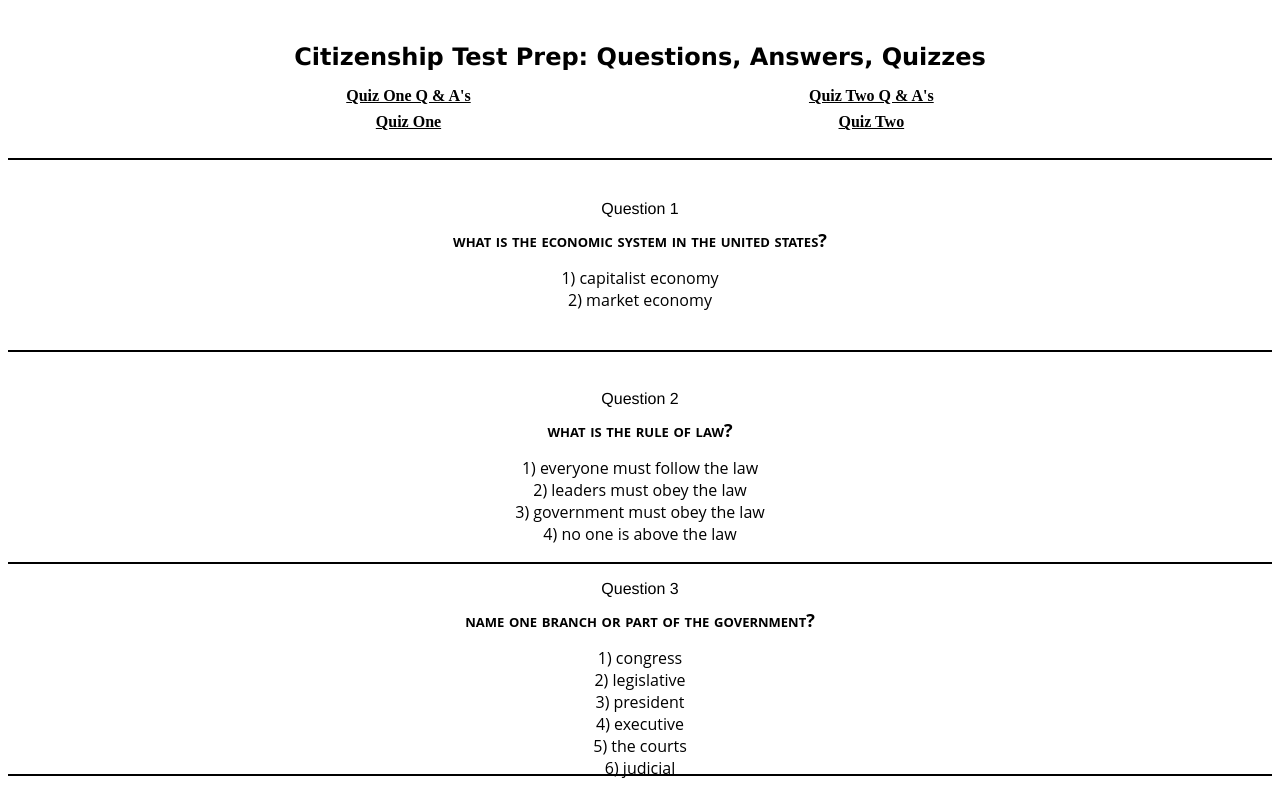
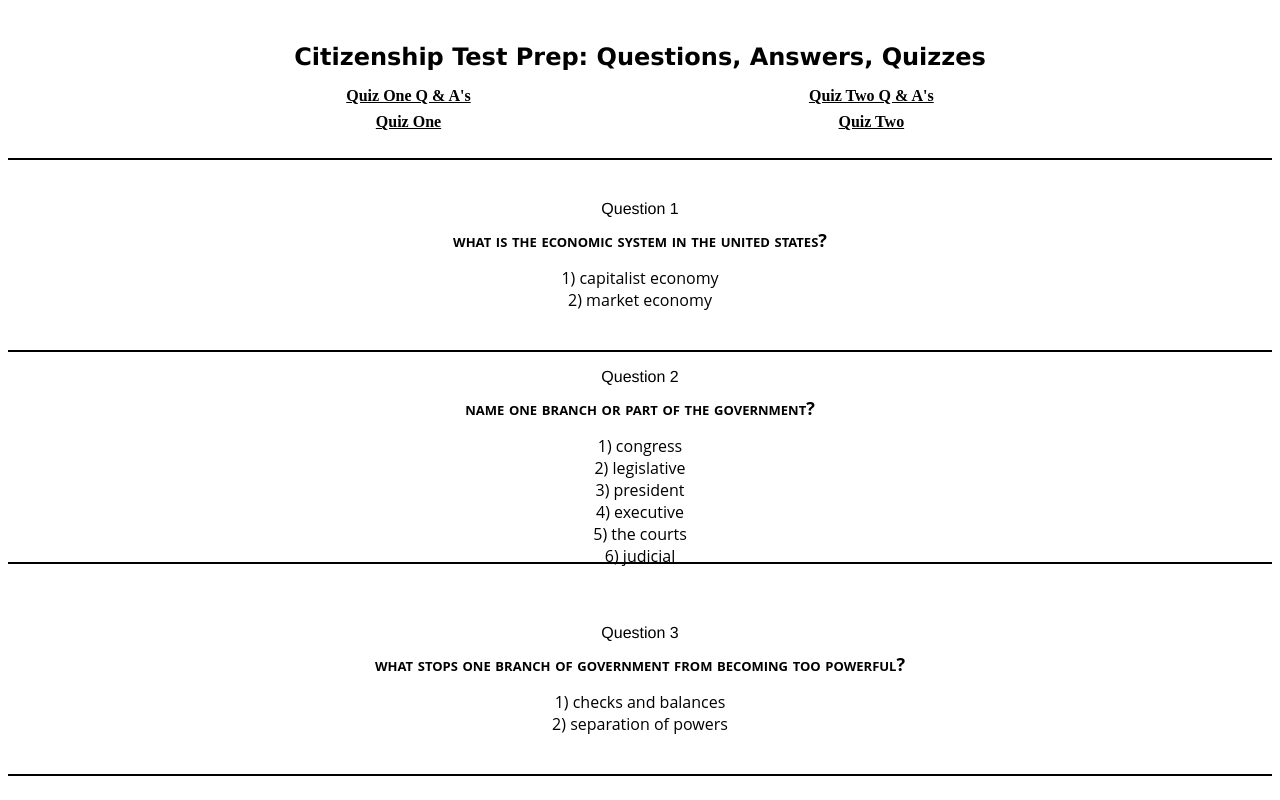
Before and after one commit to mmaustin/citizenship-questions-answers, a React (Create React App) app in the folder citizenship-frontend/: page /questions/questions-two in a window 1280 px wide. Shown: the top 800 px of the page. Built offline with nearby package versions, Linux system fonts and the light colour scheme.

Commit message:
removed the rule of law question from state in order to further inspect the tabulation error

```diff
--- a/citizenship-frontend/src/features/questionsTwo/questionsTwo.js
+++ b/citizenship-frontend/src/features/questionsTwo/questionsTwo.js
@@ -1,8 +1,8 @@
 import { nanoid } from '@reduxjs/toolkit'
 
 export const questionsTwo = [{id: nanoid(), question: 'what is the economic system in the united states?', answer: [{ans: 'capitalist economy'}, {ans: 'market economy'}]},
-{id: nanoid(), question: 'what is the rule of law?', answer: [{ans: 'everyone must follow the law'}, {ans: 'leaders must obey the law'},
-{ans: 'government must obey the law'}, {ans: 'no one is above the law'}]}, {id: nanoid(), question: 'name one branch or part of the government?',
+/*{id: nanoid(), question: 'what is the \'rule of law\'?', answer: [{ans: 'everyone must follow the law'}, {ans: 'leaders must obey the law'},
+{ans: 'government must obey the law'}, {ans: 'no one is above the law'}]},*/ {id: nanoid(), question: 'name one branch or part of the government?',
 answer: [{ans: 'congress'}, {ans: 'legislative'}, {ans: 'president'}, {ans: 'executive'}, {ans: 'the courts'}, {ans: 'judicial'}]},
 {id: nanoid(), question: 'what stops one branch of government from becoming too powerful?', answer: [{ans: 'checks and balances'},
 {ans: 'separation of powers'}]}, {id: nanoid(), question: 'who is in charge of the executive branch?',
```
